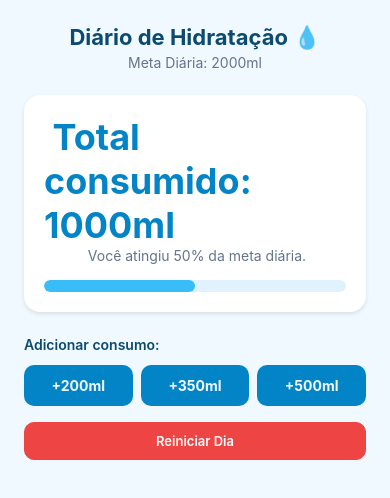
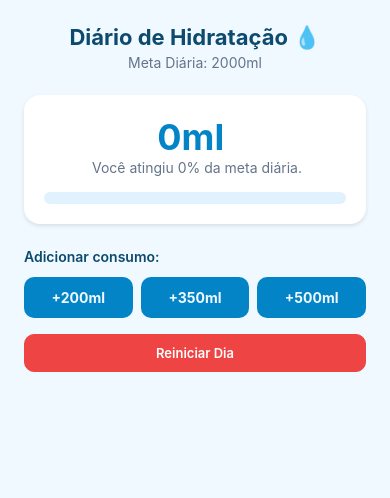
Before and after one commit to jenifer-goncalves/diario_hidratacao, a React Native app: screen / in a window 390 px wide. Shown: the top 498 px of the page. Built offline with nearby package versions, Linux system fonts and the light colour scheme.

Commit message:
ADD: Botões funcionando e style correto

```diff
--- a/App.jsx
+++ b/App.jsx
@@ -12,12 +12,12 @@ export default function App(){
     const GOAL = 2000;
     const [consumed, setConsumed] = useState(0)
 
-    const handleAddWater = (amount) => {
-        consumed = onAdd()
+    const handleAddWater = (valor) => {
+        setConsumed((consumed) => consumed + valor)
     };
 
     const handleReset = () =>{
-        setConsumed = onReset()
+        setConsumed(0)
     };
 
     return(
@@ -27,8 +27,8 @@ export default function App(){
 
                         <View style={styles.content}>
                             <Header GOAL={GOAL} />
-                            <WaterProgress consumed={1000} goal={GOAL}/>
-                            <ActionButtons/>
+                            <WaterProgress consumed={consumed} goal={GOAL}/>
+                            <ActionButtons onAdd={handleAddWater} onReset={handleReset}/>
                         </View>
 
             </SafeAreaView>
--- a/src/components/WaterProgress.jsx
+++ b/src/components/WaterProgress.jsx
@@ -8,7 +8,7 @@ const porcentagem = Math.min(Math.round((consumed / GOAL) * 100), 100);
 
     return(
         <View style={styles.card}>
-            <Text style={styles.consumedText}> Total consumido: {consumed}ml </Text>
+            <Text style={styles.consumedText}>{consumed}ml </Text>
             <Text style={styles.percentageText}> Você atingiu {porcentagem}% da meta diária.</Text>
             <View style={styles.progressBarBackground}>
                 <View style={[styles.progressBarFill, { width: `${porcentagem}%` }]} />
```
